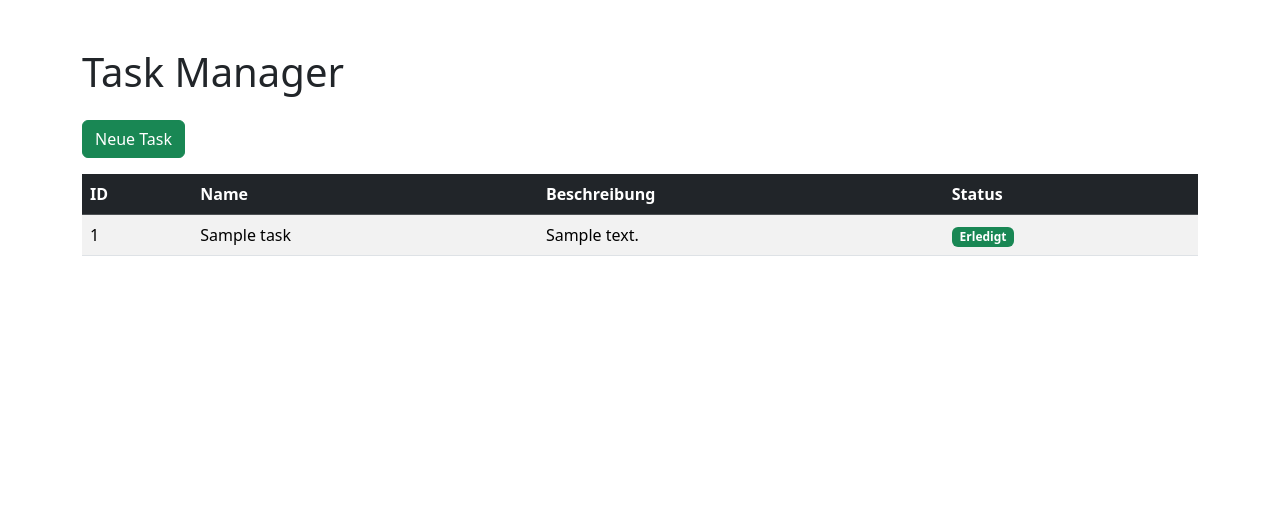
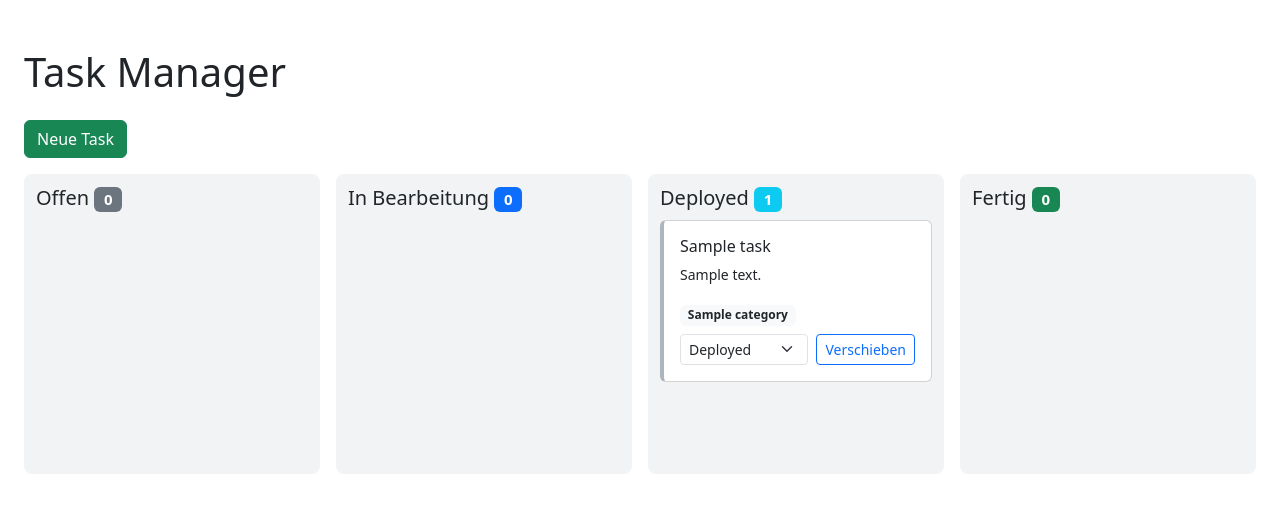
Before and after one commit to Esmifyy/TaskManager, a Spring Boot app: page /tasks in a window 1280 px wide. Shown: the top 513 px of the page. Run offline with Spring Boot 4, Linux system fonts and the light colour scheme; tables that the repository leaves empty hold one stand-in row (values such as "Sample post").

Commit message:
Add Kanban board view for tasks
Replace the boolean "completed" flag with a TaskStatus enum
(OFFEN, IN_BEARBEITUNG, DEPLOYED, FERTIG) so tasks can be shown in a
4-column Kanban board on /tasks. Status changes happen via a simple
select + button per card (no JS). Also fills in the previously empty
create-task form (name, description, category, status).

```diff
--- a/src/main/java/com/esma/taskmanager/contoller/TaskViewController.java
+++ b/src/main/java/com/esma/taskmanager/contoller/TaskViewController.java
@@ -1,16 +1,17 @@
 package com.esma.taskmanager.contoller;
 
 import com.esma.taskmanager.dto.TaskRequest;
-import com.esma.taskmanager.entity.Category;
+import com.esma.taskmanager.entity.TaskStatus;
 import com.esma.taskmanager.service.CategoryService;
 import com.esma.taskmanager.service.TaskService;
-import org.springframework.data.domain.PageRequest;
 import org.springframework.stereotype.Controller;
 import org.springframework.ui.Model;
 import org.springframework.web.bind.annotation.GetMapping;
 import org.springframework.web.bind.annotation.ModelAttribute;
+import org.springframework.web.bind.annotation.PathVariable;
 import org.springframework.web.bind.annotation.PostMapping;
 import org.springframework.web.bind.annotation.RequestMapping;
+import org.springframework.web.bind.annotation.RequestParam;
 
 @Controller
 @RequestMapping("/tasks")
@@ -26,17 +27,10 @@ public class TaskViewController {
 
     @GetMapping
     public String showTasks(Model model){
-        model.addAttribute("tasks", taskService.getAllTasks(PageRequest.of(0, 100)).getContent());
-
-        model.addAttribute(
-                "newTask",
-                new TaskRequest(
-                        "",
-                        "",
-                        false,
-                        null
-                )
-        );
+        model.addAttribute("offenTasks", taskService.getTasksByStatus(TaskStatus.OFFEN));
+        model.addAttribute("inBearbeitungTasks", taskService.getTasksByStatus(TaskStatus.IN_BEARBEITUNG));
+        model.addAttribute("deployedTasks", taskService.getTasksByStatus(TaskStatus.DEPLOYED));
+        model.addAttribute("fertigTasks", taskService.getTasksByStatus(TaskStatus.FERTIG));
 
         return "tasks";
     }
@@ -49,10 +43,11 @@ public class TaskViewController {
                 new TaskRequest(
                         "",
                         "",
-                        false,
+                        TaskStatus.OFFEN,
                         null
                 )
         );
+        model.addAttribute("categories", categoryService.findAll());
 
         return "create-task";
     }
@@ -66,4 +61,14 @@ public class TaskViewController {
         return "redirect:/tasks";
     }
 
+    @PostMapping("/{id}/status")
+    public String updateStatus(
+            @PathVariable Long id,
+            @RequestParam TaskStatus status){
+
+        taskService.updateTaskStatus(id, status);
+
+        return "redirect:/tasks";
+    }
+
 }
--- a/src/main/java/com/esma/taskmanager/dto/TaskRequest.java
+++ b/src/main/java/com/esma/taskmanager/dto/TaskRequest.java
@@ -1,5 +1,6 @@
 package com.esma.taskmanager.dto;
 
+import com.esma.taskmanager.entity.TaskStatus;
 import jakarta.validation.constraints.NotBlank;
 import jakarta.validation.constraints.Size;
 
@@ -10,7 +11,7 @@ public record TaskRequest(
 
         @Size(min = 3, max = 500, message = "Description must be less than 500 characters")
         String description,
-        Boolean completed,
+        TaskStatus status,
         Long categoryId
 ) {
 }
--- a/src/main/java/com/esma/taskmanager/dto/TaskResponse.java
+++ b/src/main/java/com/esma/taskmanager/dto/TaskResponse.java
@@ -2,6 +2,7 @@ package com.esma.taskmanager.dto;
 
 
 import com.esma.taskmanager.entity.Category;
+import com.esma.taskmanager.entity.TaskStatus;
 import lombok.Builder;
 
 import java.time.LocalDateTime;
@@ -11,7 +12,7 @@ public record TaskResponse(
         Long id,
         String name,
         String description,
-        Boolean completed,
+        TaskStatus status,
         LocalDateTime createdAt,
         CategoryResponse category
 ) {
--- a/src/main/java/com/esma/taskmanager/entity/Task.java
+++ b/src/main/java/com/esma/taskmanager/entity/Task.java
@@ -25,8 +25,8 @@ public class Task {
     @Column(length = 500)
     private String description;
 
-    @Column(nullable = false)
-    private Boolean completed = false;
+    @Enumerated(EnumType.STRING)
+    private TaskStatus status = TaskStatus.OFFEN;
 
     @Column(name = "created_at", nullable = false, updatable = false)
     private LocalDateTime createdAt;
--- /dev/null
+++ b/src/main/resources/static/css/style.css
@@ -0,0 +1,10 @@
+.kanban-column {
+    background-color: #f1f3f5;
+    border-radius: 8px;
+    padding: 12px;
+    min-height: 300px;
+}
+
+.kanban-card {
+    border-left: 4px solid #adb5bd;
+}
--- a/src/main/resources/templates/tasks.html
+++ b/src/main/resources/templates/tasks.html
@@ -5,6 +5,7 @@
   <meta name="viewport" content="width=device-width, initial-scale=1">
   <link    href="https://cdn.jsdelivr.net/npm/bootstrap@5.3.3/dist/css/bootstrap.min.css"
             rel="stylesheet">
+  <link th:href="@{/css/style.css}" rel="stylesheet">
 
   <title>Task Manager</title>
 
@@ -12,7 +13,7 @@
 <body>
 
 <!-- mt-5 ist ein Spacing (m = margin, t = top, 5 = größe -->
-<div class="container mt-5">
+<div class="container-fluid mt-5 px-4">
   <!-- mb-4 ist ein Spacing (m = margin, b = bottom, 4 = größe -->
   <h1 class="mb-4">Task Manager</h1>
 
@@ -22,36 +23,106 @@
     </a>
   </div>
 
-  <table class="table table-striped table-hover">
+  <!-- Kanban Board mit 4 Spalten -->
+  <div class="row g-3">
 
-    <thead class="table-dark">
-    <tr>
-      <th>ID</th>
-      <th>Name</th>
-      <th>Beschreibung</th>
-      <th>Status</th>
-    </tr>
-    </thead>
+    <div class="col-md-3">
+      <div class="kanban-column">
+        <h5>Offen <span class="badge bg-secondary" th:text="${#lists.size(offenTasks)}"></span></h5>
 
-    <tbody>
-    <tr th:each="task : ${tasks}">
-      <td th:text="${task.id}"></td>
-      <td th:text="${task.name}"></td>
-      <td th:text="${task.description}"></td>
+        <div class="kanban-card card mb-2" th:each="task : ${offenTasks}">
+          <div class="card-body">
+            <h6 class="card-title" th:text="${task.name}"></h6>
+            <p class="card-text small" th:text="${task.description}"></p>
+            <span class="badge bg-light text-dark" th:if="${task.category}" th:text="${task.category.name}"></span>
 
-      <td>
+            <form th:action="@{/tasks/{id}/status(id=${task.id})}" method="post" class="mt-2 d-flex gap-2">
+              <select name="status" class="form-select form-select-sm">
+                <option value="OFFEN" selected>Offen</option>
+                <option value="IN_BEARBEITUNG">In Bearbeitung</option>
+                <option value="DEPLOYED">Deployed</option>
+                <option value="FERTIG">Fertig</option>
+              </select>
+              <button type="submit" class="btn btn-sm btn-outline-primary">Verschieben</button>
+            </form>
+          </div>
+        </div>
+      </div>
+    </div>
 
-        <span th:if="${task.completed}" class="badge bg-success">Erledigt</span>
+    <div class="col-md-3">
+      <div class="kanban-column">
+        <h5>In Bearbeitung <span class="badge bg-primary" th:text="${#lists.size(inBearbeitungTasks)}"></span></h5>
 
-        <span th:unless="${task.completed}" class="badge bg-warning text-dark">Offen</span>
+        <div class="kanban-card card mb-2" th:each="task : ${inBearbeitungTasks}">
+          <div class="card-body">
+            <h6 class="card-title" th:text="${task.name}"></h6>
+            <p class="card-text small" th:text="${task.description}"></p>
+            <span class="badge bg-light text-dark" th:if="${task.category}" th:text="${task.category.name}"></span>
 
-      </td>
-    </tr>
-    </tbody>
+            <form th:action="@{/tasks/{id}/status(id=${task.id})}" method="post" class="mt-2 d-flex gap-2">
+              <select name="status" class="form-select form-select-sm">
+                <option value="OFFEN">Offen</option>
+                <option value="IN_BEARBEITUNG" selected>In Bearbeitung</option>
+                <option value="DEPLOYED">Deployed</option>
+                <option value="FERTIG">Fertig</option>
+              </select>
+              <button type="submit" class="btn btn-sm btn-outline-primary">Verschieben</button>
+            </form>
+          </div>
+        </div>
+      </div>
+    </div>
 
-  </table>
+    <div class="col-md-3">
+      <div class="kanban-column">
+        <h5>Deployed <span class="badge bg-info" th:text="${#lists.size(deployedTasks)}"></span></h5>
 
+        <div class="kanban-card card mb-2" th:each="task : ${deployedTasks}">
+          <div class="card-body">
+            <h6 class="card-title" th:text="${task.name}"></h6>
+            <p class="card-text small" th:text="${task.description}"></p>
+            <span class="badge bg-light text-dark" th:if="${task.category}" th:text="${task.category.name}"></span>
 
+            <form th:action="@{/tasks/{id}/status(id=${task.id})}" method="post" class="mt-2 d-flex gap-2">
+              <select name="status" class="form-select form-select-sm">
+                <option value="OFFEN">Offen</option>
+                <option value="IN_BEARBEITUNG">In Bearbeitung</option>
+                <option value="DEPLOYED" selected>Deployed</option>
+                <option value="FERTIG">Fertig</option>
+              </select>
+              <button type="submit" class="btn btn-sm btn-outline-primary">Verschieben</button>
+            </form>
+          </div>
+        </div>
+      </div>
+    </div>
+
+    <div class="col-md-3">
+      <div class="kanban-column">
+        <h5>Fertig <span class="badge bg-success" th:text="${#lists.size(fertigTasks)}"></span></h5>
+
+        <div class="kanban-card card mb-2" th:each="task : ${fertigTasks}">
+          <div class="card-body">
+            <h6 class="card-title" th:text="${task.name}"></h6>
+            <p class="card-text small" th:text="${task.description}"></p>
+            <span class="badge bg-light text-dark" th:if="${task.category}" th:text="${task.category.name}"></span>
+
+            <form th:action="@{/tasks/{id}/status(id=${task.id})}" method="post" class="mt-2 d-flex gap-2">
+              <select name="status" class="form-select form-select-sm">
+                <option value="OFFEN">Offen</option>
+                <option value="IN_BEARBEITUNG">In Bearbeitung</option>
+                <option value="DEPLOYED">Deployed</option>
+                <option value="FERTIG" selected>Fertig</option>
+              </select>
+              <button type="submit" class="btn btn-sm btn-outline-primary">Verschieben</button>
+            </form>
+          </div>
+        </div>
+      </div>
+    </div>
+
+  </div>
 
 </div>
 
```
Also changed, not shown: src/main/java/com/esma/taskmanager/contoller/TaskController.java (+13 -12 lines), src/main/java/com/esma/taskmanager/entity/TaskStatus.java (added, +8 -0 lines), src/main/java/com/esma/taskmanager/mapper/TaskMapper.java (+4 -3 lines), src/main/java/com/esma/taskmanager/repository/TaskRepository.java (+5 -14 lines), src/main/java/com/esma/taskmanager/service/TaskService.java (+13 -11 lines), src/main/resources/templates/create-task.html (+36 -0 lines).
